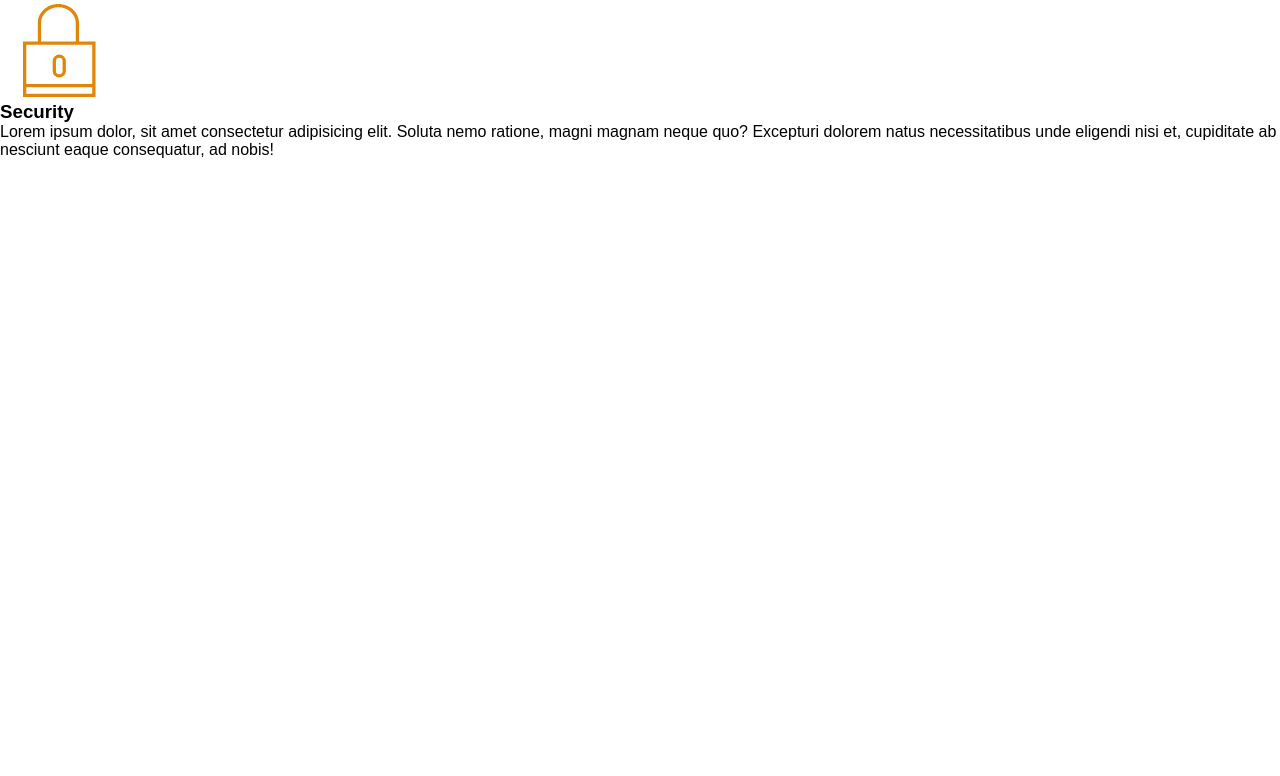
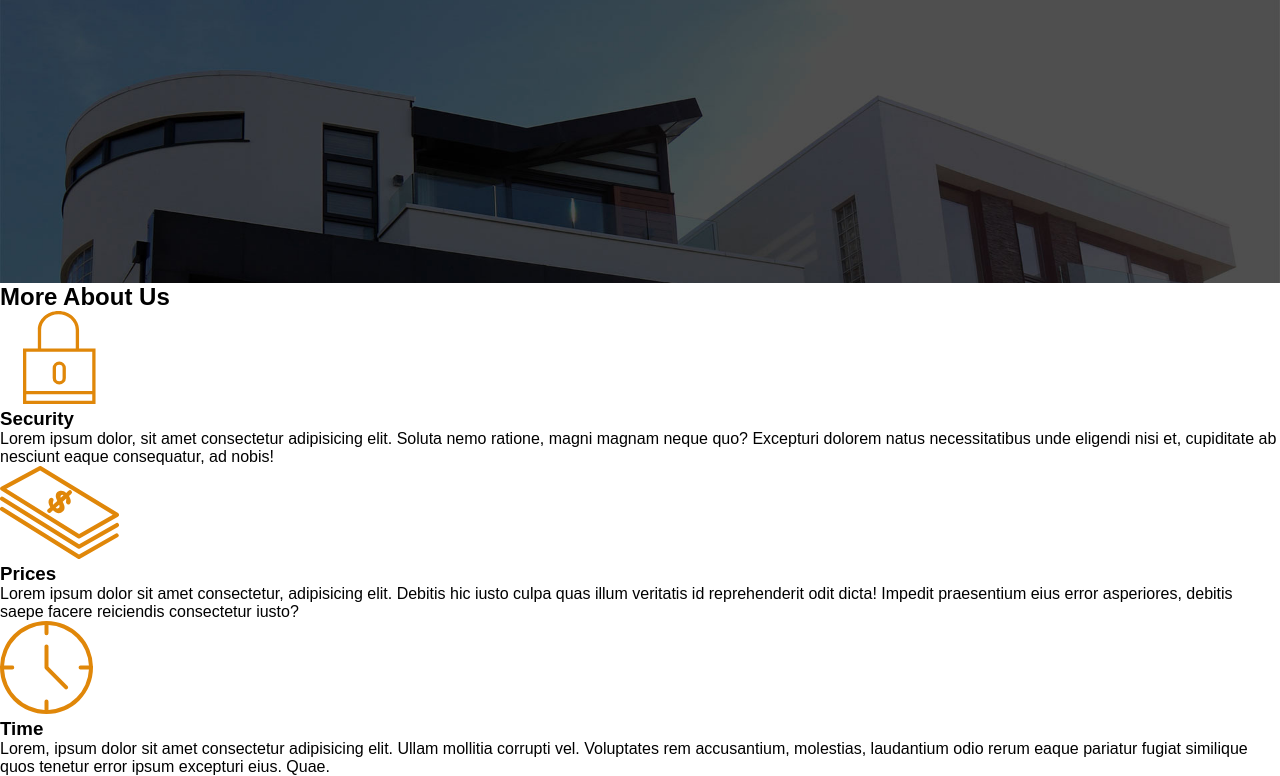
Before and after one commit to dsavage13/Real-Estate-Site, a plain HTML site: page index.html in a window 1280 px wide. Shown: the part 97-873 px from the top of the page. Before the commit the page ends 800 px from the top, so only its background shows below. Drawn offline with Linux system fonts and the light colour scheme.

Commit message:
Added header, and more to the body

```diff
--- a/index.html
+++ b/index.html
@@ -7,7 +7,7 @@
   <link rel="stylesheet" href="mystyle.css">
 </head>
 <body>
-  <header>
+  <header class="site-header">
     <h1>Real Estate</h1>
     <nav class="header-nav">
       <a href="#">About</a>
@@ -23,6 +23,16 @@
       <h3>Security</h3>
       <p>Lorem ipsum dolor, sit amet consectetur adipisicing elit. Soluta nemo ratione, magni magnam neque quo? Excepturi dolorem natus necessitatibus unde eligendi nisi et, cupiditate ab nesciunt eaque consequatur, ad nobis!</p>
     </div>
+    <div>
+      <img src="realEstate-img-main/icon2.svg" alt="">
+      <h3>Prices</h3>
+      <p>Lorem ipsum dolor sit amet consectetur, adipisicing elit. Debitis hic iusto culpa quas illum veritatis id reprehenderit odit dicta! Impedit praesentium eius error asperiores, debitis saepe facere reiciendis consectetur iusto?</p>
+    </div>
+    <div>
+      <img src="realEstate-img-main/icon3.svg" alt="">
+      <h3>Time</h3>
+      <p>Lorem, ipsum dolor sit amet consectetur adipisicing elit. Ullam mollitia corrupti vel. Voluptates rem accusantium, molestias, laudantium odio rerum eaque pariatur fugiat similique quos tenetur error ipsum excepturi eius. Quae.</p>
+    </div>
   </main>
 </body>
 </html>
--- a/mystyle.css
+++ b/mystyle.css
@@ -11,3 +11,18 @@
   text-decoration: none;
   color: black;
 }
+
+.site-header{
+  background-image: url(realEstate-img-main/header.jpg);
+  color: white;
+  text-align: center;
+  background-size: cover;
+  font-size: 18px;
+  font-family: arial;
+  height: 375px;
+  padding-top: 5px;
+}
+
+.header-nav a{
+  color: white;
+}
```
